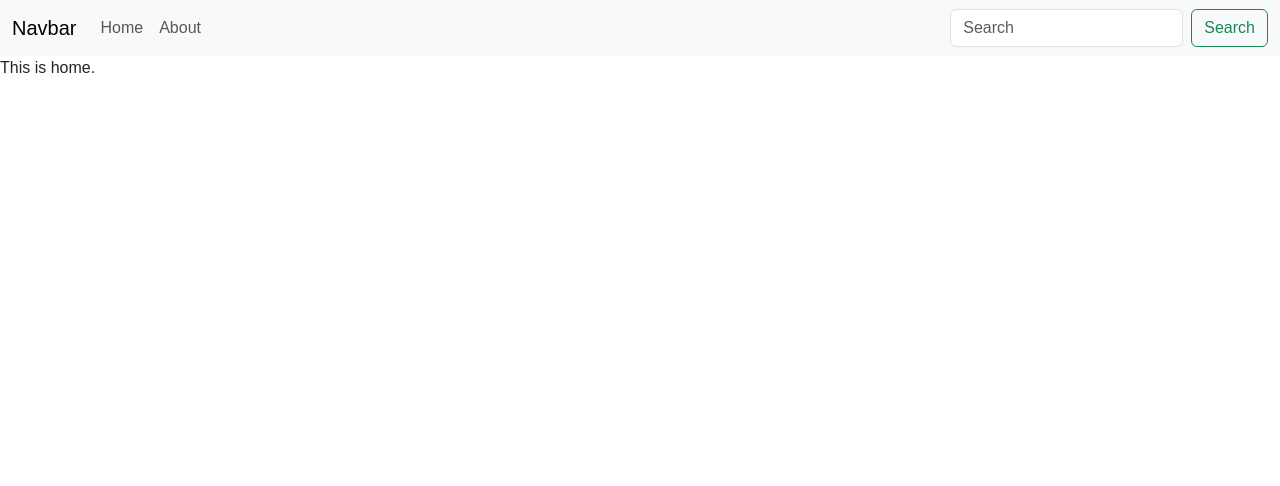
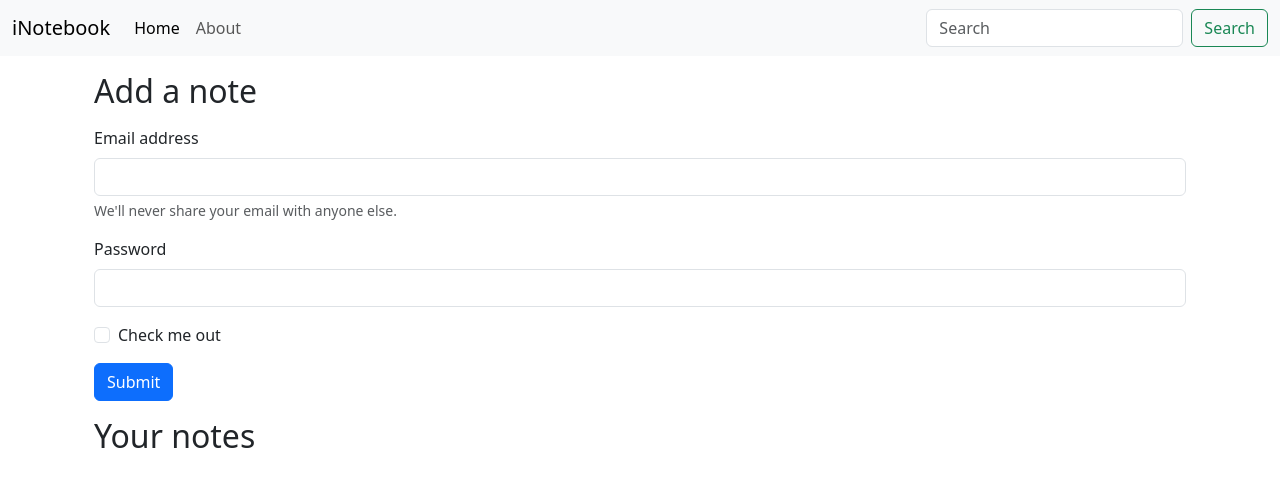
Before and after one commit to Rashim-Sunar/iNotebook, a React (Create React App) app: page / in a window 1280 px wide. Shown: the top 486 px of the page. Built offline with nearby package versions, Linux system fonts and the light colour scheme.

Commit message:
useLocation Hook in react

```diff
--- a/src/App.js
+++ b/src/App.js
@@ -18,10 +18,12 @@
       <NoteState>
         <Router>
           <Navbar/>
+          <div className="container">
           <Routes>
              <Route exact path="/about" element={<About/>}/>
              <Route exact path='/' element={ <Home/>}/>
           </Routes>
+          </div>
         </Router>
       </NoteState>
       </>
--- a/src/components/About.js
+++ b/src/components/About.js
@@ -1,15 +1,10 @@
-import React , {useContext, useEffect} from 'react'
+import React , {useContext} from 'react'
 import noteContext from "../context/notes/noteContext"
 
 export default function About() {
-  const a = useContext(noteContext)
-  useEffect(()=>{
-    a.update();
-  },[]);
-
   return (
     <div>
-        This is about {a.state.name}. S/he is in class {a.state.class}.
+        This is about
     </div>
   )
 }
--- a/src/components/Home.js
+++ b/src/components/Home.js
@@ -2,8 +2,31 @@
 
 export default function Home() {
   return (
-    <>
-      This is home.
-    </>
+    <div>
+      <div className="container my-3">
+        <h2>Add a note</h2>
+        {/* Form validationn */}
+        <form>
+          <div className="mb-3 mt-3">
+            <label htmlFor="exampleInputEmail1" className="form-label">Email address</label>
+            <input type="email" className="form-control" id="exampleInputEmail1" aria-describedby="emailHelp"/>
+              <div id="emailHelp" className="form-text">We'll never share your email with anyone else.</div>
+          </div>
+          <div className="mb-3">
+            <label htmlFor="exampleInputPassword1" className="form-label">Password</label>
+            <input type="password" className="form-control" id="exampleInputPassword1"/>
+          </div>
+          <div className="mb-3 form-check">
+            <input type="checkbox" className="form-check-input" id="exampleCheck1"/>
+              <label className="form-check-label" htmlFor="exampleCheck1">Check me out</label>
+          </div>
+          <button type="submit" className="btn btn-primary">Submit</button>
+        </form>
+      </div>
+      <div className="container my-3">
+       <h2>Your notes</h2>
+      </div>
+
+    </div>
   )
 }
--- a/src/components/Navbar.js
+++ b/src/components/Navbar.js
@@ -1,22 +1,26 @@
-import React from 'react'
-import { Link } from "react-router-dom"
+import React, { useEffect } from 'react'
+import { Link, useLocation } from "react-router-dom"
 
 export default function Navbar() {
+    let location = useLocation();
+    useEffect(() => {
+        console.log(location.pathname);
+    }, [location]);
     return (
         <>
             <nav className="navbar navbar-expand-lg bg-body-tertiary">
                 <div className="container-fluid">
-                    <Link className="navbar-brand" to="/">Navbar</Link>
+                    <Link className="navbar-brand" to="/">iNotebook</Link>
                     <button className="navbar-toggler" type="button" data-bs-toggle="collapse" data-bs-target="#navbarSupportedContent" aria-controls="navbarSupportedContent" aria-expanded="false" aria-label="Toggle navigation">
                         <span className="navbar-toggler-icon"></span>
                     </button>
                     <div className="collapse navbar-collapse" id="navbarSupportedContent">
                         <ul className="navbar-nav me-auto mb-2 mb-lg-0">
                             <li className="nav-item">
-                                <Link className="nav-link" aria-current="page" to="/">Home</Link>
+                                <Link className={`nav-link ${location.pathname==="/"?"active":" "}`} aria-current="page" to="/">Home</Link>
                             </li>
                             <li className="nav-item">
-                                <Link className="nav-link" to="/about">About</Link>
+                                <Link className={`nav-link ${location.pathname==="/about"?"active":" "}`} to="/about">About</Link>
                             </li>
                         </ul>
                         <form className="d-flex" role="search">
--- a/src/index.js
+++ b/src/index.js
@@ -1,9 +1,13 @@
-import React from 'react';
-import ReactDOM from 'react-dom';
-import App from './App';
-import './index.css';
+import { StrictMode } from "react";
+import { createRoot } from "react-dom/client";
 
-ReactDOM.render(
-  <App />,
-  document.getElementById('root')
+import App from "./App";
+
+const rootElement = document.getElementById("root");
+const root = createRoot(rootElement);
+
+root.render(
+  <StrictMode>
+    <App />
+  </StrictMode>
 );
```
